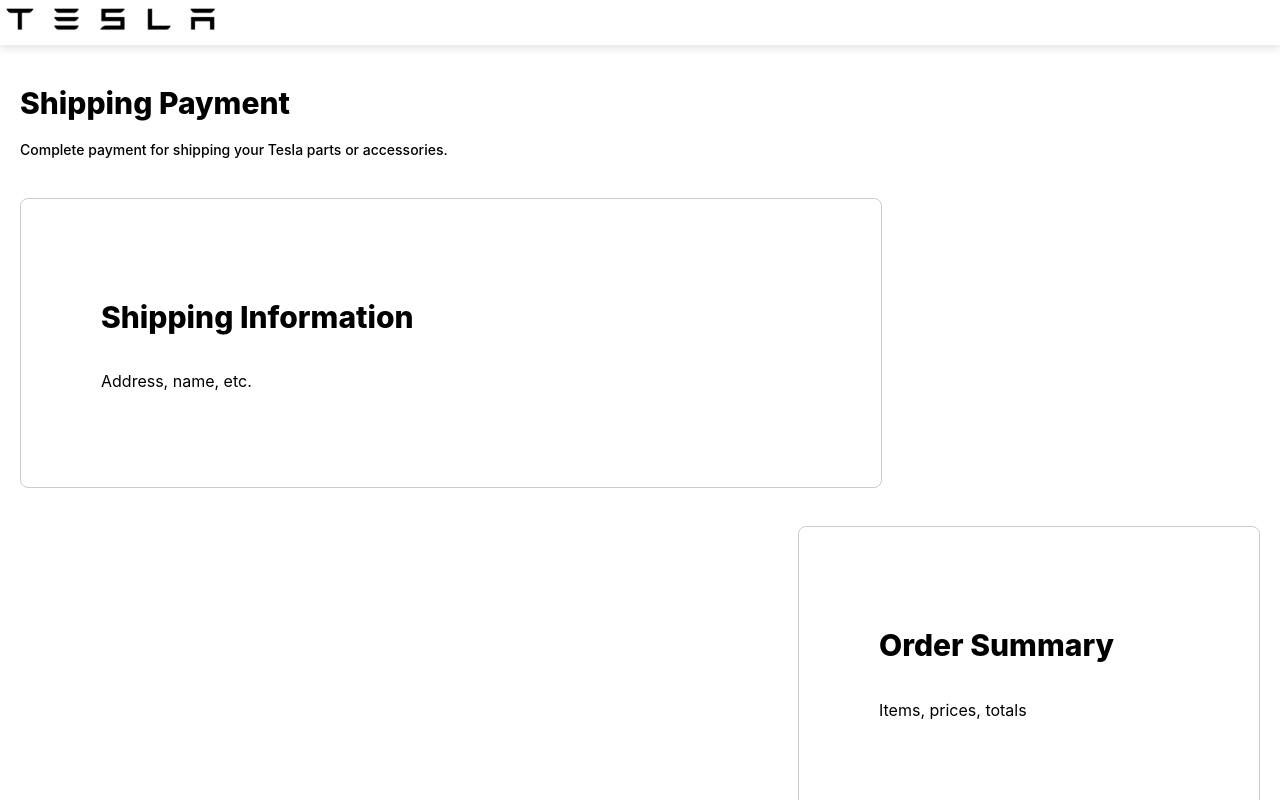
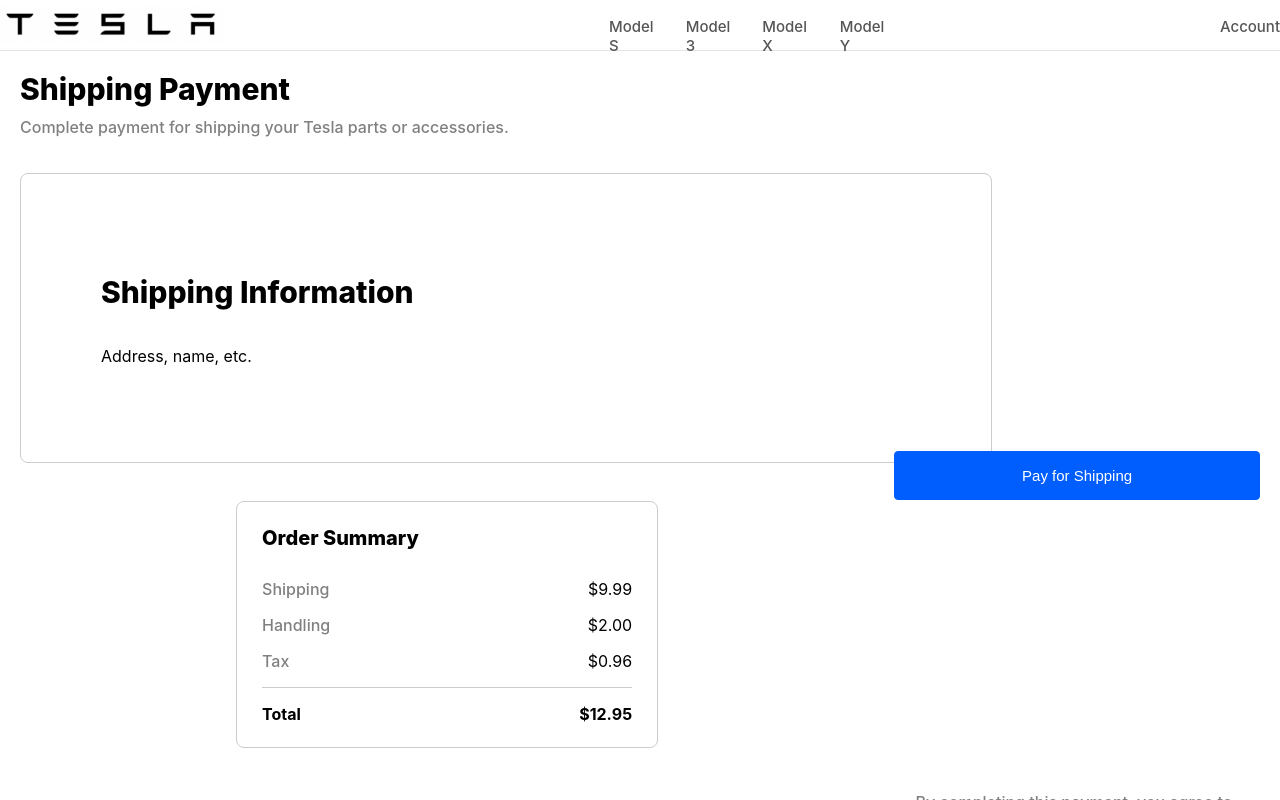
Before and after one commit to DanielTQuach/phish-sim, a React (Create React App) app: page / in a window 1280 px wide. Shown: the top 800 px of the page. Built offline with nearby package versions, Linux system fonts and the light colour scheme.

Commit message:
Implimented some items in checkout page like navbar information, order summary, pay for shipping button, and small text under the button

```diff
--- a/package.json
+++ b/package.json
@@ -9,7 +9,7 @@
     "@testing-library/user-event": "^13.5.0",
     "react": "^19.1.0",
     "react-dom": "^19.1.0",
-    "react-scripts": "5.0.1",
+    "react-scripts": "^3.0.1",
     "web-vitals": "^2.1.4"
   },
   "scripts": {
--- a/src/CheckoutPage.js
+++ b/src/CheckoutPage.js
@@ -6,10 +6,23 @@
     <div>
       <div className="top-container">
         <img src="/TeslaLogo.png" alt="Tesla Logo" className="logo" />
+        <div className ="top-row-info">
+          <p>Model S</p>
+          <p>Model 3</p>
+          <p>Model X</p>
+          <p>Model Y</p>
+        </div>
+        <div className="top-account-text">
+          <p>Account</p>
+        </div>
+      </div>
+      <div className="shipping-payment-text">
+        <h1>Shipping Payment</h1>
+      </div>
+      <div className = "description-text">
+        <p>Complete payment for shipping your Tesla parts or accessories.</p>
       </div>
       <div className="main-container">
-      <h1>Shipping Payment</h1>
-        <h2>Complete payment for shipping your Tesla parts or accessories.</h2>
         <div className="top-row">
           <div className="card shipping-card">
             <h1>Shipping Information</h1>
@@ -17,10 +30,42 @@
           </div>
 
           <div className="card order-card">
-            <h1>Order Summary</h1>
-            <p>Items, prices, totals</p>
+            <div className="order-summary">
+              <h1>Order Summary</h1>
+            </div>
+            <div className="order-row">
+              <div className = "order-text"> {/*left side of order summary*/}
+                <p>Shipping</p>
+                <p>Handling</p>
+                <p>Tax</p>
+              </div>
+              <div className = "order-textBlack"> {/*left side of order summary*/}
+                <p>$9.99</p>
+                <p>$2.00</p>
+                <p>$0.96</p>
+              </div>
+            </div>
+            <div>
+            <div className="line"></div>
+            </div>
+            <div className="order-row">
+              <div className = "order-textTotal">
+                <p>Total</p>
+              </div>
+              <div className = "order-textTotalNum"> {/*left side of order summary*/}
+                  <p>$12.95</p>
+              </div>
+            </div>
           </div>
+          <button type="submit" className="sign-in-button ">Pay for Shipping</button>
         </div>
+        <div className = "privacy-text">
+            <p>
+              By completing this payment, you agree to Tesla's
+              <span className="blue-text"> Terms of Use</span> and
+              <span className="blue-text"> Privacy Policy</span>.
+            </p>
+          </div>
 
         <div className="card shipping-card">
           <h1>Shipping Method</h1>
--- a/src/css/CheckoutPage.css
+++ b/src/css/CheckoutPage.css
@@ -2,15 +2,16 @@
     width: 225px;
     height: auto;
     display: block;
+    padding-top: 5px;
   }
 
   .top-container {
     display: flex;
     justify-content: flex-start;
     align-items: flex-start;
-    height: 45px;
+    height: 50px;
     background-color: white;
-    box-shadow: 0 4px 8px rgba(0, 0, 0, 0.1);
+    border-bottom: #e4e4e4 1px solid;
     z-index: 10;
     position: relative;
   }
@@ -22,6 +23,25 @@
     align-items: flex-start;
     gap: 20px;
     flex-wrap: wrap;
+  }
+
+  .top-row-info {
+    padding-top: 2px;
+    font-size: 15px;
+    display: flex;
+    padding-left: 30%;
+    font-weight: 500;
+    color: rgb(85, 85, 85);
+    gap: 30px;
+  }
+
+  .top-account-text {
+    padding-top: 2px;
+    font-size: 15px;
+    display: flex;
+    padding-left: 26%;
+    font-weight: 500;
+    color: rgb(85, 85, 85);
   }
 
   .main-container {
@@ -42,6 +62,7 @@
     width: 700px;
     margin-bottom: 18px;
     min-width: 300px;
+    width: 810px;
     padding: 80px;
     border-radius: 8px;
     border: 1px solid #ccc;
@@ -50,10 +71,57 @@
   .order-card {
     width: 300px;
     margin-bottom: 18px;
-    padding: 80px;
+    padding-left: 25px;
+    padding-right: 25px;
+    padding-top: 0px;
+    padding-bottom: 100px;
+    width: 370px;
+    height: 145px;
     border-radius: 8px;
     border: 1px solid #ccc;
     margin-left: auto;
+  }
+
+  .order-summary h1{
+    font-size: 20px;
+    padding-top: 10px;
+  }
+
+  .order-text {
+    color: gray;
+    font-weight: 550;
+  }
+
+  .order-textBlack {
+    color: black;
+    text-align: right;
+  }
+
+  .order-textTotal {
+    color: black;
+    text-align: left;
+    font-weight: bold;
+  }
+
+  .order-textTotalNum {
+    color: black;
+    font-weight: bold;
+  }
+
+
+  .order-row {
+    display: flex;
+    justify-content: space-between;
+  }
+
+  .order-text,
+  .order-textBlack {
+    flex: 1;
+  }
+
+  .order-textBlack {
+    text-align: right;
+    color: black;
   }
 
   h1 {
@@ -105,18 +173,52 @@
   }
 
   button {
-    width: 100%;
-    padding: 12px;
-    font-size: 16px;
+    width: 29.5%;
+    padding: 15px;
+    font-size: 15px;
+    font-weight: 505;
     color: white;
     background-color: #005eff;
     border: 1px solid #005eff;
     border-radius: 4px;
-    margin-top: 8px;
+    margin-top: -50px;
     cursor: pointer;
     box-sizing: border-box;
+
+    display: block;
+    margin-left: auto; /* pushes it to the right */
   }
 
   .footer {
     margin-top: 20px;
   }
+
+  .line {
+    height: 1px;
+    background-color: #ccc;
+    width: 100%;
+  }
+
+  .privacy-text {
+    color: gray;
+    font-weight: 500;
+    width: 30%;
+    margin-left: auto;
+    padding-top: 10px;
+    text-align: center;
+  }
+  .blue-text {
+    color: #005eff;
+  }
+
+  .description-text {
+    color: gray;
+    font-weight: 500;
+    padding-left: 20px;
+  }
+
+  .shipping-payment-text {
+    color: black;
+    padding-left: 20px;
+    margin-bottom: -10px;
+  }
```
Also changed, not shown: 1 other file (tests, documents, lock files or other folders).
